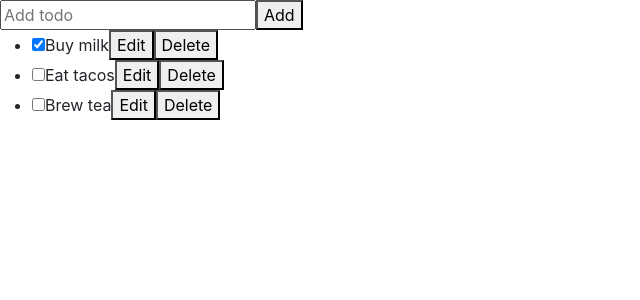
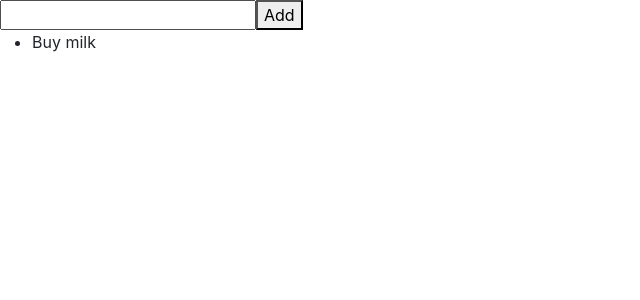
Before and after one commit to nishanmazumder/todo-react, a React (Create React App) app: page / in a window 1280 px wide. Shown: the top 300 px of the page, without its empty margins (0-640 px from the left). Built offline with nearby package versions, Linux system fonts and the light colour scheme.

Commit message:
new task added

```diff
--- /dev/null
+++ b/src/components/jsx/TaskApp2/AddTask.js
@@ -0,0 +1,16 @@
+import React, { useState } from 'react'
+
+export default function AddTask({addTodo}) {
+
+   const [task, setTask] = useState('');
+
+  return (
+    <>
+      <input type='text' value={task} onChange={e => setTask(e.target.value)}/>
+      <button onClick={()=>{
+         setTask('');
+         addTodo(task)
+      }}>Add</button>
+    </>
+  )
+}
--- /dev/null
+++ b/src/components/jsx/TaskApp2/App.js
@@ -0,0 +1,30 @@
+import React, { useState } from 'react'
+import AddTask from './AddTask'
+import TaskList from './TaskList';
+
+
+let taskId = 0;
+export default function TaskApp2() {
+
+   const [allTask, setAllTask] = useState([
+      { id: 0, title: 'Buy milk', done: true }
+   ]);
+
+   function handleAddTask(task){
+      setAllTask([
+         ...allTask,
+         {
+            id: allTask.length++,
+            title: task,
+            done: false
+         }
+      ])
+   }
+
+  return (
+    <>
+    <AddTask addTodo={handleAddTask}/>
+    <TaskList allTask={allTask}/>
+    </>
+  )
+}
--- /dev/null
+++ b/src/components/jsx/TaskApp2/TaskList.js
@@ -0,0 +1,20 @@
+import React from 'react'
+
+export default function TaskList({ allTask }) {
+   return (
+      <ul>
+         {
+            allTask.map((task) => (
+               <Task key={task.id} task={task} />
+            ))
+         }
+      </ul>
+   )
+}
+
+
+function Task({ task }) {
+   return (
+      <li>{task.title}</li>
+   )
+}
--- a/src/index.js
+++ b/src/index.js
@@ -14,7 +14,8 @@ import "./index.css";
 // import Object from "./components/jsx/Object";
 // import Canvas from "./components/jsx/box/App";
 // import Array from "./components/jsx/Array/App";
-import TaskApp from "./components/jsx/TaskApp/App";
+// import TaskApp from "./components/jsx/TaskApp/App";
+import TaskApp2 from "./components/jsx/TaskApp2/App";
 
 import reportWebVitals from "./reportWebVitals";
 
@@ -34,7 +35,8 @@ root.render(
    {/* <Object/> */}
    {/* <Canvas/> */}
    {/* <Array/> */}
-   <TaskApp/>
+   {/* <TaskApp/> */}
+   <TaskApp2/>
 
   </React.StrictMode>
 );
```
